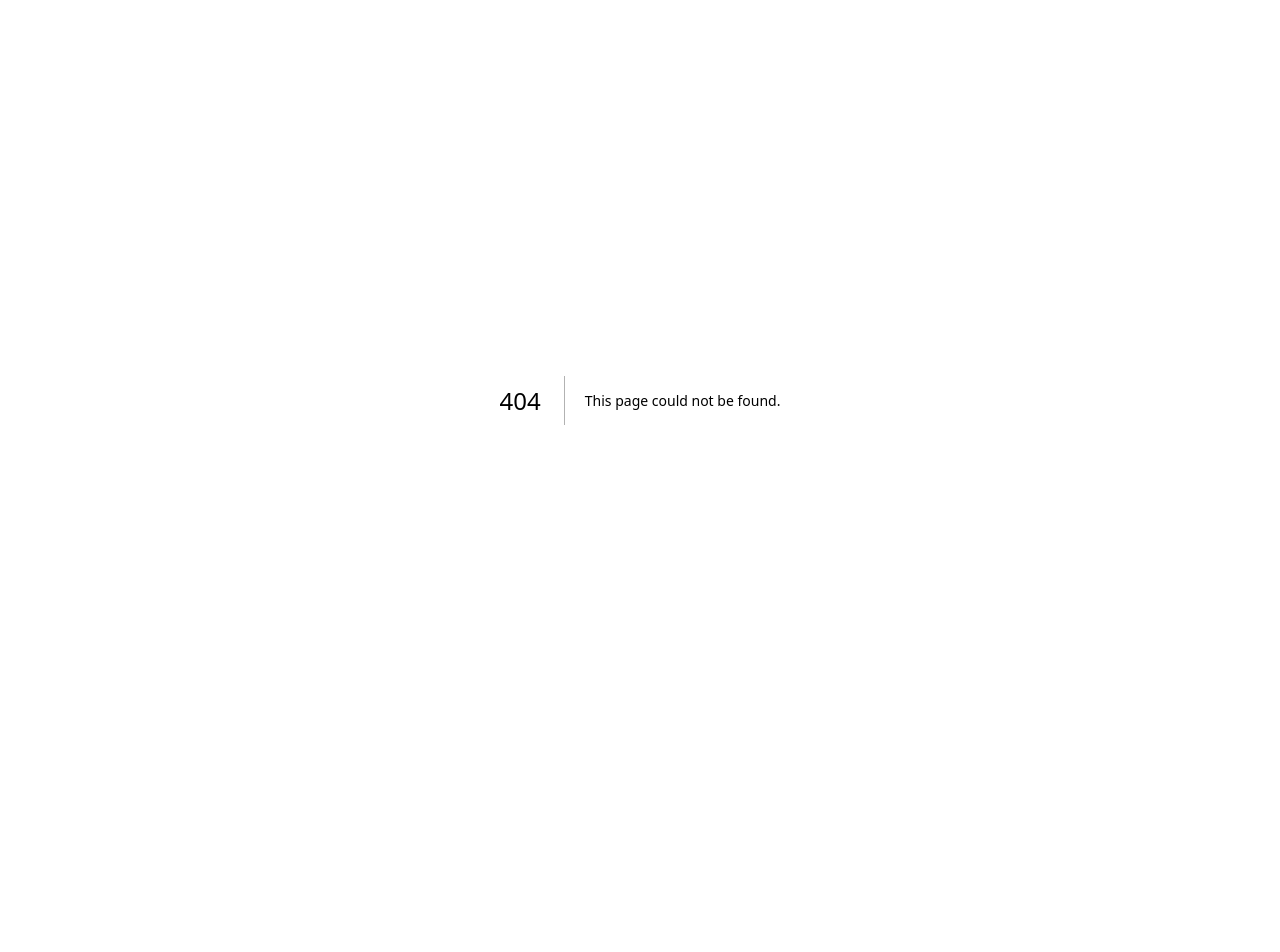
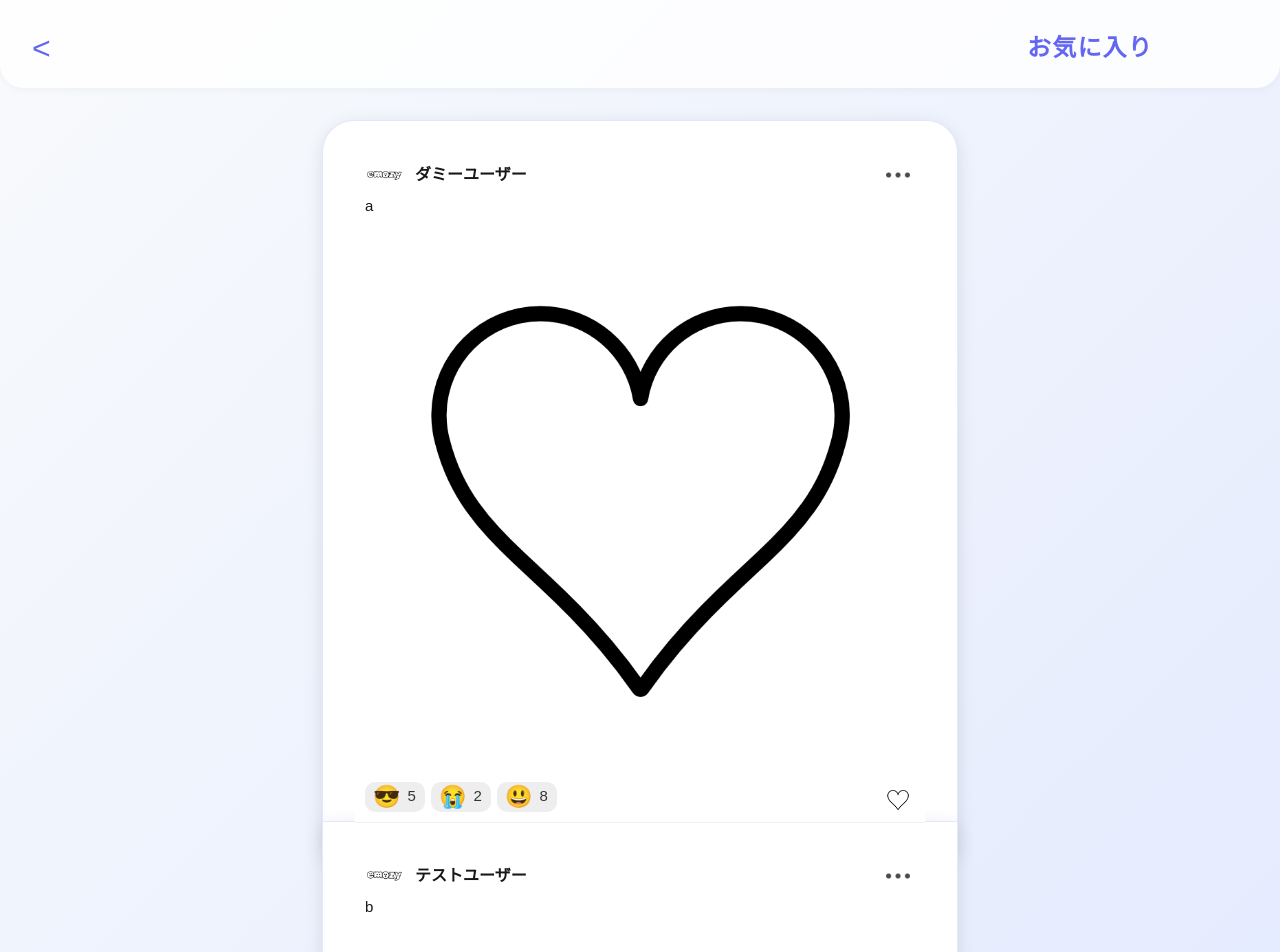
Before and after one commit to roxymigurdia78/emozy, a Next.js app: page /favorite in a window 1280 px wide. Before the commit this address had no page. Shown: the top 952 px of the page. Before the commit the page ends 800 px from the top, so only its background shows below. Built offline with nearby package versions, Linux system fonts and the light colour scheme.

Commit message:
/favoriteのUI完成

```diff
--- /dev/null
+++ b/src/app/favorite/page.tsx
@@ -0,0 +1,68 @@
+"use client";
+import Image from "next/image";
+import Link from "next/link";
+import Toukou, { Post } from "../components/toukou";
+import { useEffect, useState } from "react";
+
+
+import { useRouter } from "next/navigation";
+
+export default function page() {
+    const router = useRouter();
+    return (
+        <div style={{ minHeight: "100vh", background: "linear-gradient(135deg, #f8fafc 0%, #e0e7ff 100%)", fontFamily: "'Noto Sans JP', sans-serif" }}>
+            <header style={{ display: "flex", alignItems: "center", padding: "24px 32px 16px 32px", background: "rgba(255,255,255,0.85)", boxShadow: "0 2px 8px rgba(0,0,0,0.04)", borderRadius: "0 0 24px 24px" }}>
+                <button
+                    onClick={() => router.push("/setting")}
+                    style={{
+                        background: "none",
+                        border: "none",
+                        fontSize: "2rem",
+                        color: "#6366f1",
+                        cursor: "pointer",
+                        marginRight: "16px",
+                        transition: "color 0.2s"
+                    }}
+                    aria-label="戻る"
+                >
+                    &#60;
+                </button>
+                    <div style={{ flex: 1, display: "flex", justifyContent: "flex-end", paddingRight: "95px" }}>
+                        <h1 style={{ fontSize: "1.5rem", fontWeight: 700, color: "#6366f1", letterSpacing: "0.05em", margin: 0 }}>
+                            お気に入り
+                        </h1>
+                    </div>
+            </header>
+                        <main style={{ padding: "32px", maxWidth: "700px", margin: "0 auto" }}>
+                                {/* ダミー投稿 */}
+                                <div style={{ marginTop: "0px", display: "flex", flexDirection: "column", gap: "0px" }}>
+                                    {/* 一番上の投稿: 上だけ丸く */}
+                                    <div style={{ borderTopLeftRadius: "32px", borderTopRightRadius: "32px", borderBottomLeftRadius: "0px", borderBottomRightRadius: "0px", boxShadow: "0 4px 18px rgba(0,0,0,0.10)", border: "1px solid #e0e7ff", borderBottom: "none", padding: "32px", background: "#fff", marginBottom: "-34px" }}>
+                                        <Toukou post={{
+                                            id: 1,
+                                            user: "ダミーユーザー",
+                                            userIconUrl: "/images/emozy_logo.png",
+                                            content: "a",
+                                            imageUrl: "/images/heart.png",
+                                            reaction_ids: [1, 2, 3],
+                                            reaction_counts: [5, 2, 8]
+                                        }} />
+                                    </div>
+                                    {/* 中間の投稿: 角丸なしでつなげる（今回は2件なので省略） */}
+                                    {/* 一番下の投稿: 下だけ丸く */}
+                                    <div style={{ borderTopLeftRadius: "0px", borderTopRightRadius: "0px", borderBottomLeftRadius: "32px", borderBottomRightRadius: "32px", boxShadow: "0 4px 18px rgba(0,0,0,0.10)", border: "1px solid #e0e7ff", padding: "32px", background: "#fff" }}>
+                                        <Toukou post={{
+                                            id: 2,
+                                            user: "テストユーザー",
+                                            userIconUrl: "/images/emozy_rogo.png",
+                                            content: "b",
+                                            imageUrl: "/images/kumo.png",
+                                            reaction_ids: [4, 5, 6],
+                                            reaction_counts: [1, 3, 0]
+                                        }} />
+                                    </div>
+                                </div>
+                        </main>
+        </div>
+    );
+}
```
